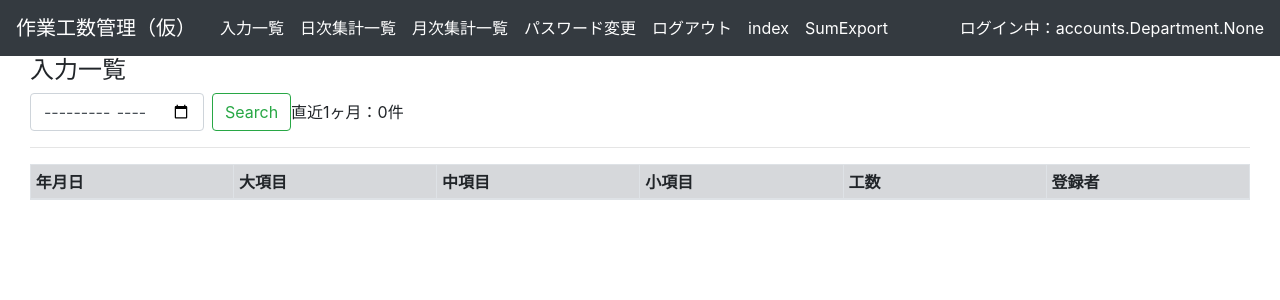
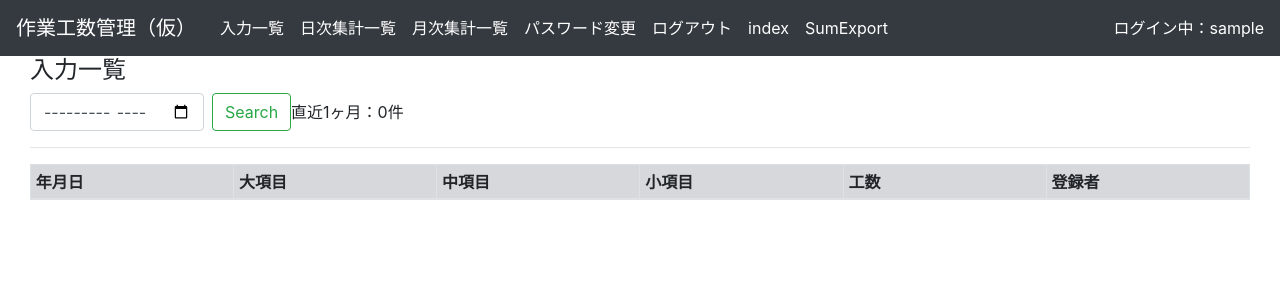
Before and after one commit to 1shikawa/deliverables, a Django app: page /DailyInputList/ in a window 1280 px wide. Shown: the top 300 px of the page. Run offline with Django 3.2, Linux system fonts and the light colour scheme; the visitor is signed in with stand-in values (Sample User, id 1); data comes from the database, SQL or seed files in the repository; lists and menus that the app fills with data are empty; some libraries are stand-ins or nearby versions.

Commit message:
20181101 modify customUser etc

```diff
--- a/mysite/templates/base.html
+++ b/mysite/templates/base.html
@@ -66,7 +66,7 @@
                 <a class="nav-link" href="{% url 'mycalendar:SumExport' %}">SumExport</a>
             </li>
         </ul>
-        <span style="color:white;" class="navbar-text navbar-right">ログイン中：{{ user.departments }}</span>
+        <span style="color:white;" class="navbar-text navbar-right">ログイン中：{{ user.username }}</span>
         {% endif %}
     </div>
 </nav>
```
